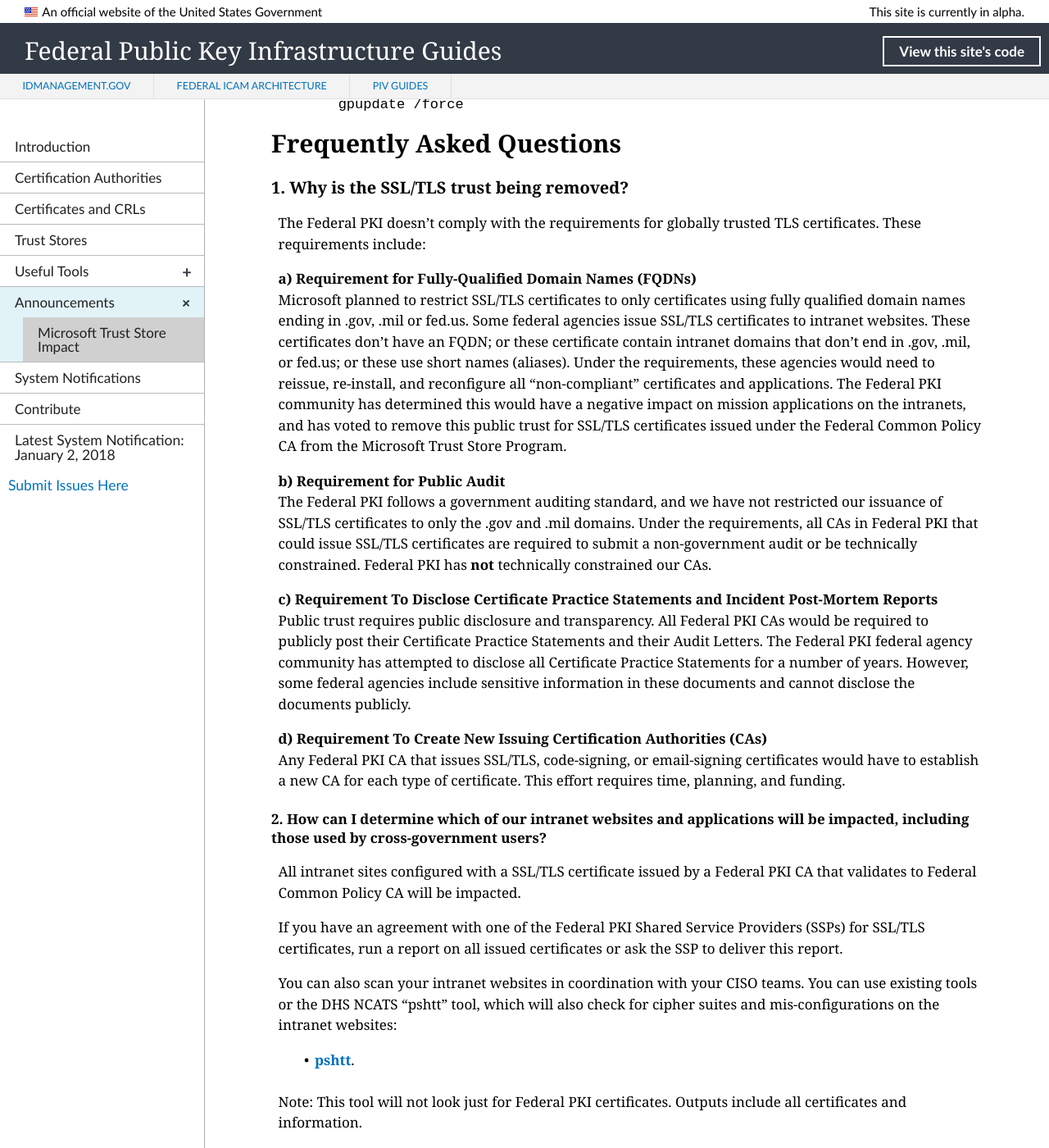
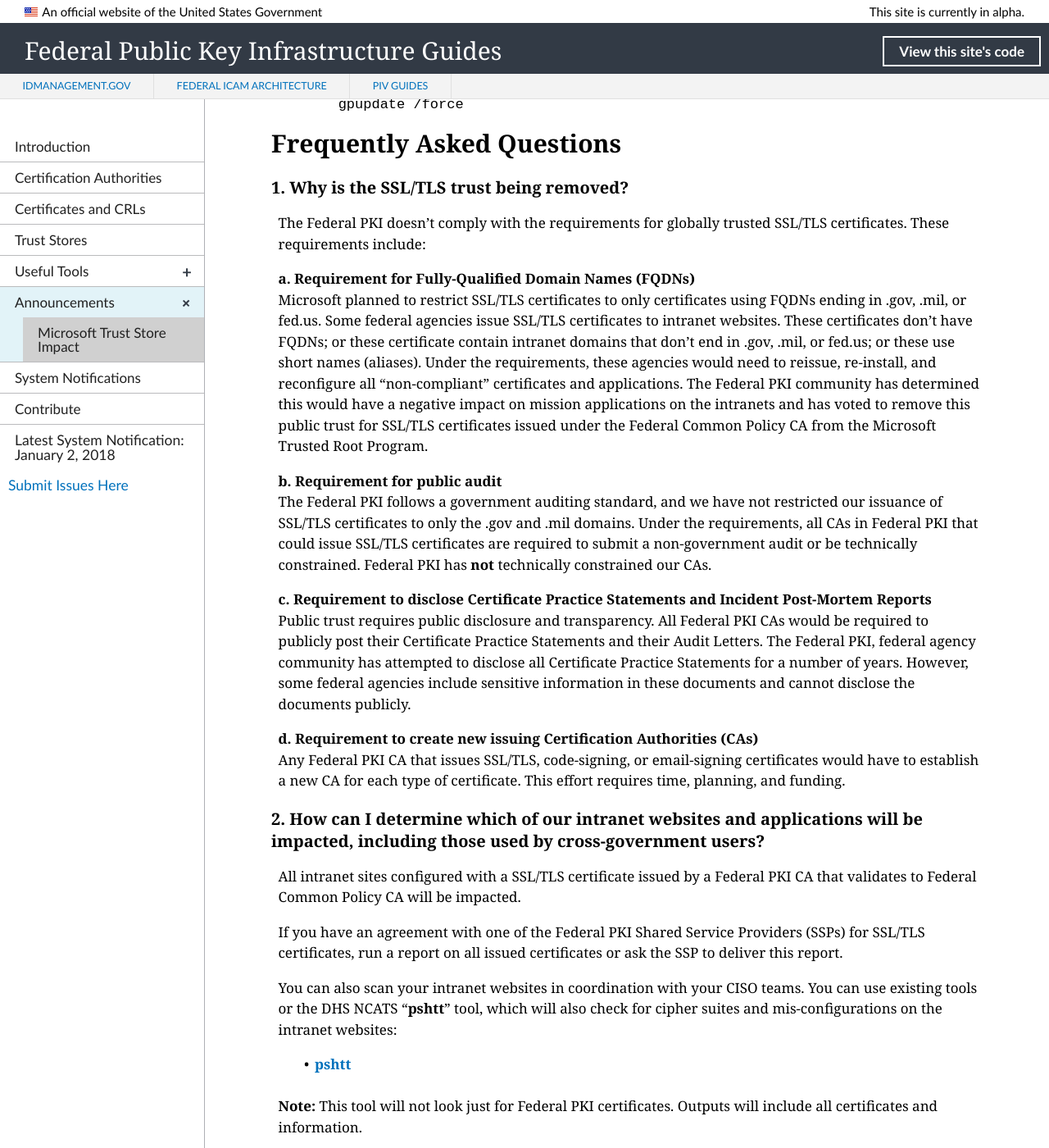
Before and after one commit to GSA/fpki-guides, a Jekyll site: the page built from _announcements/01_microsoft_constraint.md, in a window 1280 px wide and 1400 px high, scrolled down 2779 px. Shown: the whole window at 82% size. Built offline with Jekyll 4.4.1, drawn with Linux system fonts in a browser that asks for light colours; nearby versions of some CDN libraries; library files that are not in the unit come from our copies; some of the changed text lies outside the part shown.

Commit message:
Update 01_microsoft_constraint.md
Editorial fixes

```diff
--- a/_announcements/01_microsoft_constraint.md
+++ b/_announcements/01_microsoft_constraint.md
@@ -103,61 +103,61 @@ You can add Federal Common Policy CA certificate to the enterprise trust store u
 ## Frequently Asked Questions
 
 ### 1. Why is the SSL/TLS trust being removed?
-The Federal PKI doesn't comply with the requirements for globally trusted TLS certificates.  These requirements include:
+The Federal PKI doesn't comply with the requirements for globally trusted SSL/TLS certificates.  These requirements include:
 
-**a) Requirement for Fully-Qualified Domain Names (FQDNs)**<br>
-Microsoft planned to restrict SSL/TLS certificates to only certificates using fully qualified domain names ending in .gov, .mil or fed.us.  Some federal agencies issue SSL/TLS certificates to intranet websites.  These certificates don't have an FQDN; or these certificate contain intranet domains that don't end in .gov, .mil, or fed.us; or these use short names (aliases). Under the requirements, these agencies would need to reissue, re-install, and reconfigure all "non-compliant" certificates and applications.  The Federal PKI community has determined this would have a negative impact on mission applications on the intranets, and has voted to remove this public trust for SSL/TLS certificates issued under the Federal Common Policy CA from the Microsoft Trust Store Program.
+**a. Requirement for Fully-Qualified Domain Names (FQDNs)**<br>
+Microsoft planned to restrict SSL/TLS certificates to only certificates using FQDNs ending in .gov, .mil, or fed.us.  Some federal agencies issue SSL/TLS certificates to intranet websites.  These certificates don't have FQDNs; or these certificate contain intranet domains that don't end in .gov, .mil, or fed.us; or these use short names (aliases). Under the requirements, these agencies would need to reissue, re-install, and reconfigure all "non-compliant" certificates and applications.  The Federal PKI community has determined this would have a negative impact on mission applications on the intranets and has voted to remove this public trust for SSL/TLS certificates issued under the Federal Common Policy CA from the Microsoft Trusted Root Program.
 
-**b) Requirement for Public Audit**<br>
+**b. Requirement for public audit**<br>
 The Federal PKI follows a government auditing standard, and we have not restricted our issuance of SSL/TLS certificates to only the .gov and .mil domains. Under the requirements, all CAs in Federal PKI that could issue SSL/TLS certificates are required to submit a non-government audit or be technically constrained.  Federal PKI has **not** technically constrained our CAs.
 
-**c) Requirement To Disclose Certificate Practice Statements and Incident Post-Mortem Reports**<br>
-Public trust requires public disclosure and transparency.  All Federal PKI CAs would be required to publicly post their Certificate Practice Statements and their Audit Letters.  The Federal PKI federal agency community has attempted to disclose all Certificate Practice Statements for a number of years.  However, some federal agencies include sensitive information in these documents and cannot disclose the documents publicly.
+**c. Requirement to disclose Certificate Practice Statements and Incident Post-Mortem Reports**<br>
+Public trust requires public disclosure and transparency.  All Federal PKI CAs would be required to publicly post their Certificate Practice Statements and their Audit Letters.  The Federal PKI, federal agency community has attempted to disclose all Certificate Practice Statements for a number of years.  However, some federal agencies include sensitive information in these documents and cannot disclose the documents publicly.
 
-**d) Requirement To Create New Issuing Certification Authorities (CAs)**<br>
+**d. Requirement to create new issuing Certification Authorities (CAs)**<br>
 Any Federal PKI CA that issues SSL/TLS, code-signing, or email-signing certificates would have to establish a new CA for each type of certificate. This effort requires time, planning, and funding.
 
 
-#### 2. How can I determine which of our intranet websites and applications will be impacted, including those used by cross-government users?
+### 2. How can I determine which of our intranet websites and applications will be impacted, including those used by cross-government users?
 All intranet sites configured with a SSL/TLS certificate issued by a Federal PKI CA that validates to Federal Common Policy CA will be impacted.
 
 If you have an agreement with one of the Federal PKI Shared Service Providers (SSPs) for SSL/TLS certificates, run a report on all issued certificates or ask the SSP to deliver this report.
 
-You can also scan your intranet websites in coordination with your CISO teams.  You can use existing tools or the DHS NCATS "pshtt" tool, which will also check for cipher suites and mis-configurations on the intranet websites:
+You can also scan your intranet websites in coordination with your CISO teams.  You can use existing tools or the DHS NCATS "**pshtt**" tool, which will also check for cipher suites and mis-configurations on the intranet websites:
 
-- [**pshtt**](https://github.com/dhs-ncats/pshtt){:target="_blank"}.
+- [**pshtt**](https://github.com/dhs-ncats/pshtt){:target="_blank"}
 
-Note: This tool will not look just for Federal PKI certificates.  Outputs include all certificates and information.
+**Note:** This tool will not look just for Federal PKI certificates.  Outputs will include all certificates and information.
 
-#### 3. How can I determine whether my agency users and government-furnished equipment will be impacted?
-Check your enterprise trust store configurations in your Microsoft domain and devices.  If Federal Common Policy CA is already installed in the enterprise trust store, you don't need to reinstall or change its root store.  If Federal Common Policy CA is not installed in the enterprise trust store, you should ensure that it is distributed in a group policy object to Trusted Root Certificate Authorities or via the enterprise domain to the enterprise store for all your user devices.
+### 3. How can I determine whether my agency users and government-furnished equipment will be impacted?
+Check your enterprise trust store configurations in your Microsoft domain and devices.  If the Federal Common Policy CA certificate is already installed in the enterprise trust store, you don't need to reinstall or change its root store.  If it is not installed in the enterprise trust store, you should ensure that it is distributed in a group policy object to _Trusted Root Certificate Authorities_ or via the enterprise domain to the enterprise store for all your user devices.
 
-View where and how a certificate is being installed using the certificates snap-in (certmgr.msc).  Under View -> Options, click the Show _Physical certificate stores_ option.
+View where and how a certificate is being installed using the certificates snap-in (certmgr.msc).  Under View **->** Options, click the Show _Physical certificate stores_ option.
 
-#### 4. Is PIV network login impacted?
+### 4. Is PIV network login impacted?
 No.
 
-#### 5. Do I need to remove the "baked-in" version of Federal Common Policy CA?
-No, don't remove this certificate.  You may see two versions of the certificate in Trusted Root Certificate Authorities - one from the Microsoft distribution and one from your enterprise group policy or enterprise trust store.  Each version is being distributed differently, and will have different properties set.
+### 5. Do I need to remove the "baked-in" version of Federal Common Policy CA?
+No, don't remove this certificate.  You may see two versions of the certificate in _Trusted Root Certificate Authorities_--one from the Microsoft distribution and one from your enterprise group policy or enterprise trust store.  Each version is being distributed differently and will have different properties set.
 
-#### 6. Do I need to add Federal Common Policy CA to the Trusted Root Certification Authorities store, or should I add it to the Enterprise Trust Store?
+### 6. Do I need to add Federal Common Policy CA certificate to the Trusted Root Certification Authorities store, or should I add it to the Enterprise Trust Store?
 Microsoft uses different physical containers and logical views of these containers for trust stores.  In addition, different tools will have different **names** for the same physical or logical view.  For example:
 
-| **Certificates snap-in (mmc)**  | **Enterprise PKI snap-in**  |  **certutil** | **Registry** |
-| :--------  | :-------------------------------     |
+| **Certificates snap-in (MMC)**  | **Enterprise PKI snap-in**  |  **certutil** | **Registry** |
+| :--------  | :------------------------------- | :--------- | :----------- |
 | Trusted Root Certification Authorities | Certificate Authorities Container tab|  Root and RootCA | Root |
 
-It can be confusing and the easiest is to follow one of the two steps in [What should I do?](#what-should-i-do)
+It can be confusing--the easiest way is to follow one of the two steps in [What Should I Do?](#what-should-i-do)
 
 To read detailed information on certificate stores, logical views, physical views, and registry locations: [Managing Certificates with Certificate Stores](https://msdn.microsoft.com/en-us/library/windows/desktop/aa386971(v=vs.85).aspx){:target="_blank"}
 
-#### 7. Do I need to change any trust property for the CA certificate managed by group policy objects?
+### 7. Do I need to change any trust property for the CA certificate managed by group policy objects?
 No, trust properties are not set by group policy objects. If your agency currently distributes Federal Common Policy CA through a group policy object, no change is needed.
 
-#### 8. What Windows versions are affected?
+### 8. What Windows versions are affected?
 All Windows Operating System versions.
 
-#### 9. Will the group policy object distribution affect IPSec certificates if the server authentication bit is enabled and used with Microsoft Operating Systems?
+### 9. Will the group policy object distribution affect IPSec certificates if the server authentication bit is enabled and used with Microsoft Operating Systems?
 No, group policy object distribution will not negatively impact IPSec certificates.
 
 ## Additional Resources
```
Also changed, not shown: other parts of _announcements/01_microsoft_constraint.md (+15 -15 lines).
